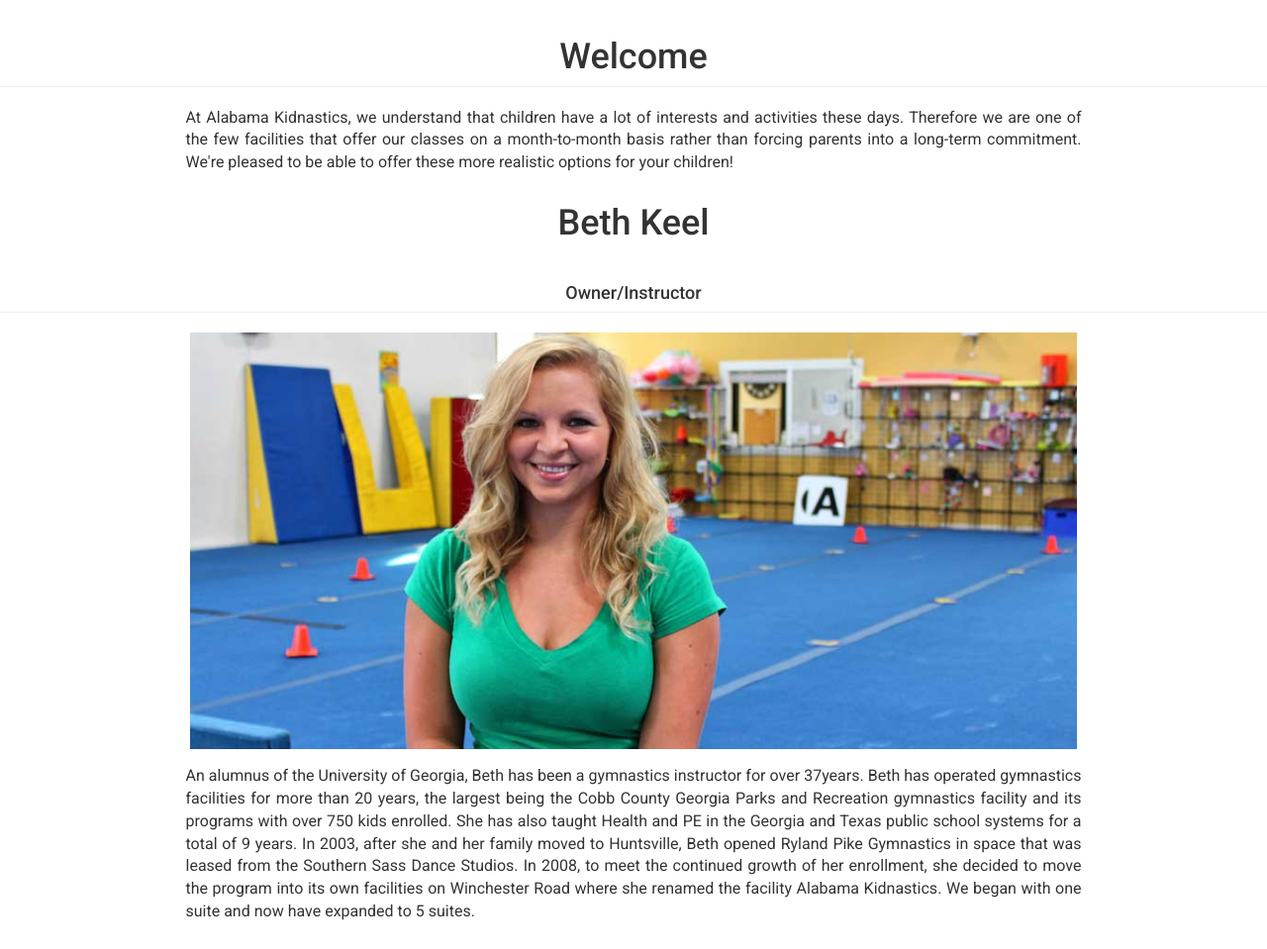
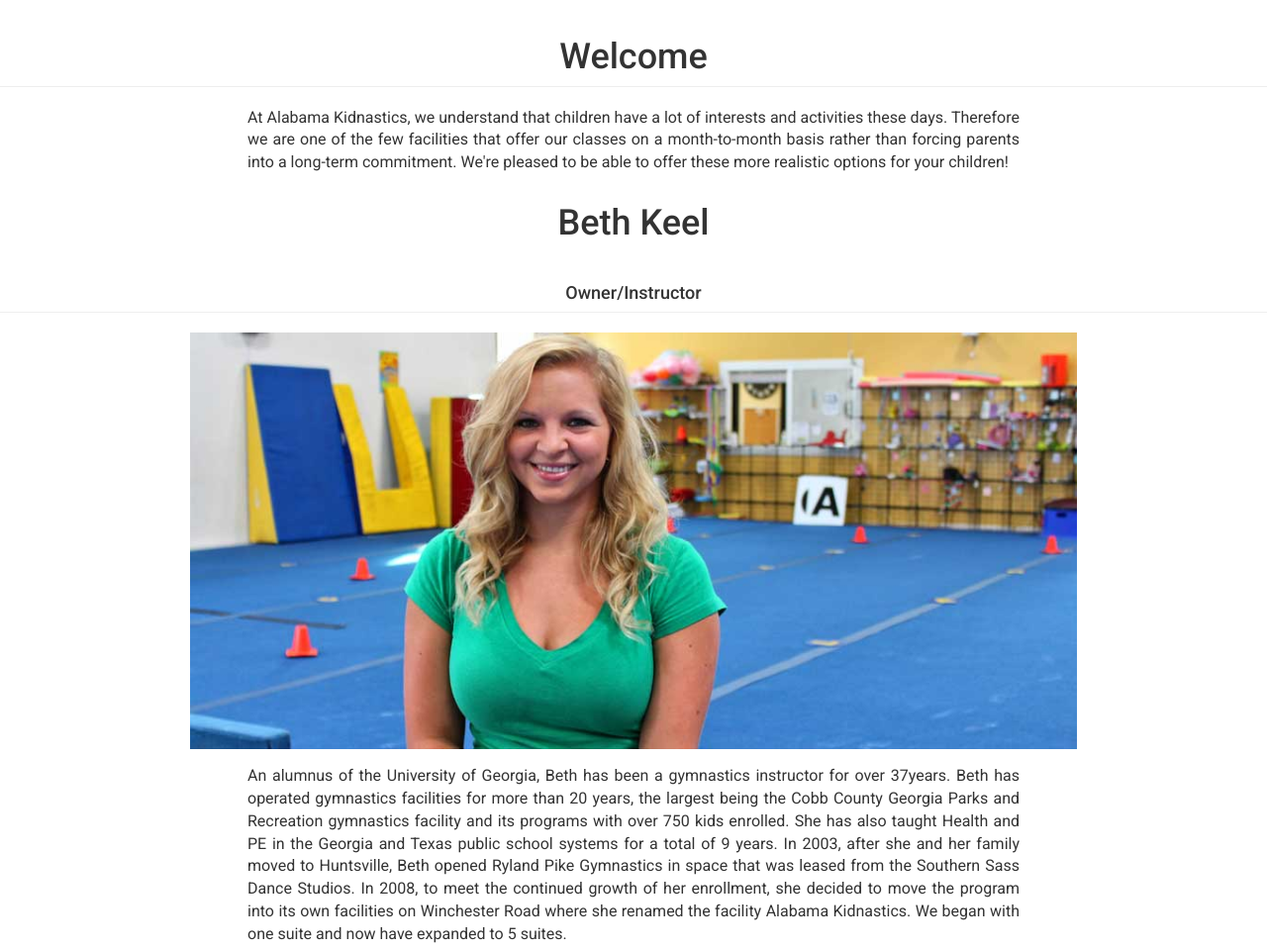
Before and after one commit to jgw96/Alabamakidnastics, a plain HTML site: page index.html in a window 1280 px wide. Shown: the part 922-1881 px from the top of the page at 99% size. Drawn offline with nearby package versions, Linux system fonts and the light colour scheme; some packages are replaced by stand-ins of ours.

Commit message:
style fixes

```diff
--- a/styles.css
+++ b/styles.css
@@ -71,7 +71,14 @@
   margin-top:25px;
 }
 
-@media(min-width:1023px){
+@media(max-width:1290px){
+  .content{
+    padding-left:20%;
+    padding-right:20%;
+  }
+}
+
+@media(max-width:1025px){
   .content{
     padding-left:15%;
     padding-right:15%;
@@ -82,7 +89,7 @@
   }
 }
 
-@media(min-width:959px){
+@media(max-width:961px){
   #birthdayParties{
     margin-left:7.4em;
   }
```
